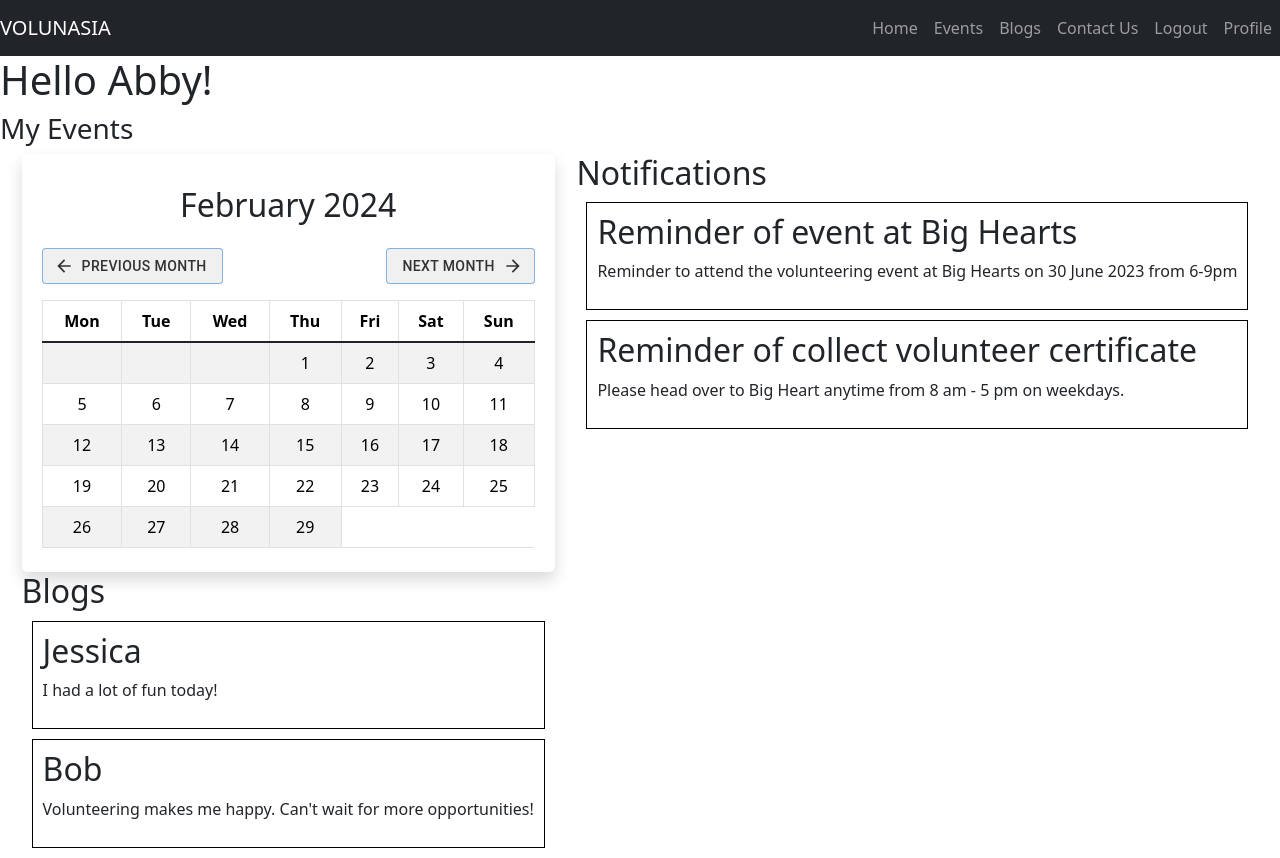
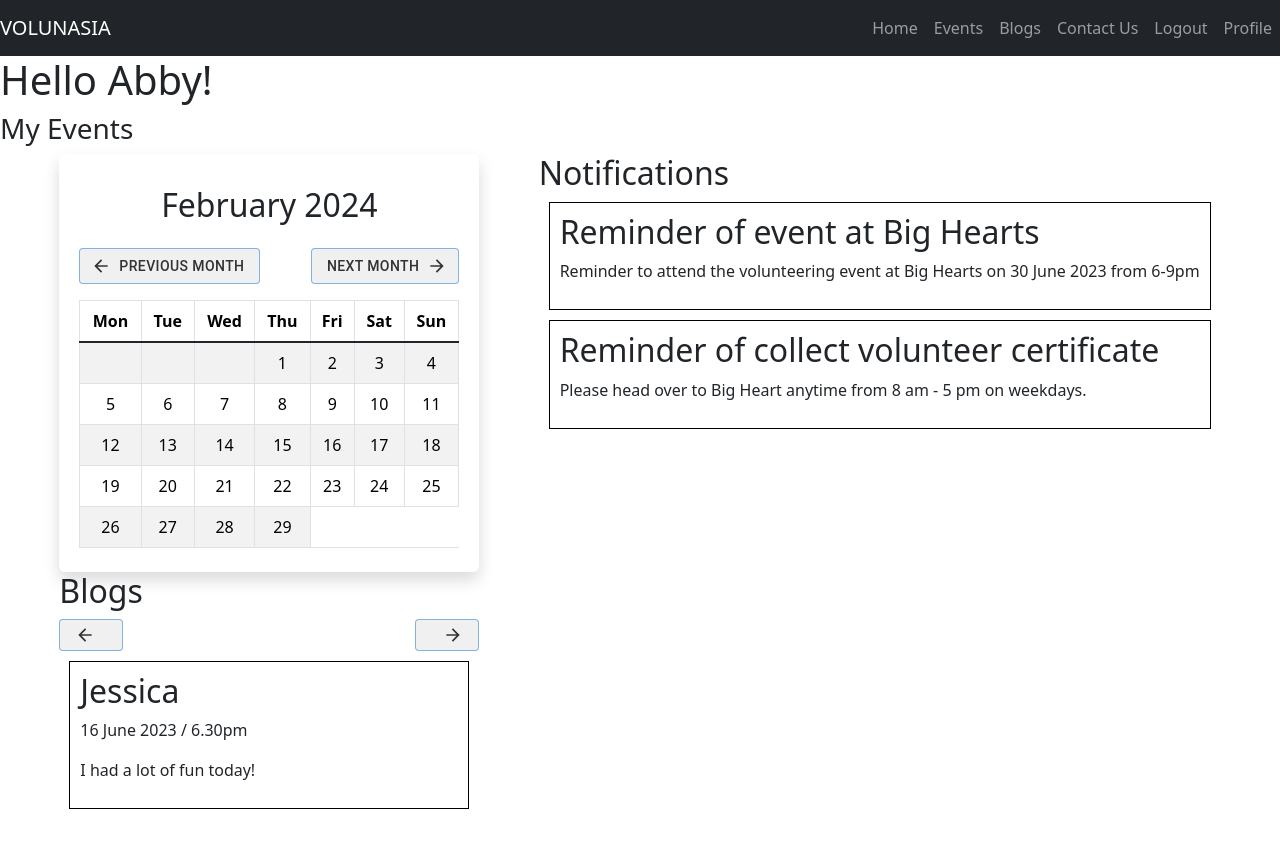
Before and after one commit to NicholasTanYY/volunteer_management_system, a React (Create React App) app: page /userHome in a window 1280 px wide. After the commit the page ends 819 px from the top, so only its background shows below. Built offline with nearby package versions, Linux system fonts and the light colour scheme.

Commit message:
Change the way blogs are rendered

```diff
--- a/src/components/BlogComponent.tsx
+++ b/src/components/BlogComponent.tsx
@@ -3,14 +3,27 @@ import sampleBlogs from '../utilities/samples/SampleBlogs.json';
 import BlogRendererComponent from './BlogRendererComponent';
 import { BlogInfo } from '../utilities/BlogInfoInterface';
 import { useNavigate } from 'react-router-dom';
+import ArrowBackIcon from '@mui/icons-material/ArrowBack';
+import ArrowForwardIcon from '@mui/icons-material/ArrowForward';
+import NavButton from './NavButtonComponent';
 
 const BlogComponent: React.FC = () => {
   const [blogs, setBlogs] = useState<BlogInfo[]>([]);
+  const [currentBlogIndex, setCurrentBlogIndex] = useState(0);
+
   const navigate = useNavigate();
 
   useEffect(() => {
     setBlogs(sampleBlogs.blogList);
   }, []);
+
+  const handleNextClick = () => {
+    setCurrentBlogIndex((prevIndex) => (prevIndex + 1) % blogs.length);
+  };
+
+  const handlePrevClick = () => {
+    setCurrentBlogIndex((prevIndex) => (prevIndex - 1 + blogs.length) % blogs.length);
+  };
 
   const handleBlogClick = (event: BlogInfo) => {
     console.log('Clicked blog', event.id);
@@ -20,9 +33,15 @@ const BlogComponent: React.FC = () => {
   return (
     <div>
       <h2>Blogs</h2>
-      {blogs.map(event => (
-        <BlogRendererComponent blog={event} onClick={handleBlogClick}/>
-      ))}
+      {blogs.length > 0 && (
+        <div>
+          <div className="d-flex justify-content-between">
+                <NavButton startIcon={<ArrowBackIcon />} onClick={handlePrevClick}> </NavButton>
+                <NavButton endIcon={<ArrowForwardIcon />} onClick={handleNextClick}> </NavButton>
+            </div>
+          <BlogRendererComponent blog={blogs[currentBlogIndex]} onClick={handleBlogClick} />
+        </div>
+      )}
     </div>
   );
 };
--- a/src/components/BlogRendererComponent.tsx
+++ b/src/components/BlogRendererComponent.tsx
@@ -8,8 +8,9 @@ interface BlogRendererProps {
 
 const BlogRendererComponent: React.FC<BlogRendererProps> = ({ blog: event, onClick }) => {
     return (
-        <div style={{ border: '1px solid black', margin: '10px', padding: '10px' }} onClick={() => onClick(event)} >
+        <div style={{ border: '1px solid black', margin: '10px', padding: '10px', width: '400px' }} onClick={() => onClick(event)} >
             <h2>{event.name}</h2>
+            <p>{event.datePosted} / {event.timePosted}</p>
             <p>{event.description}</p>
         </div>
     );
```
